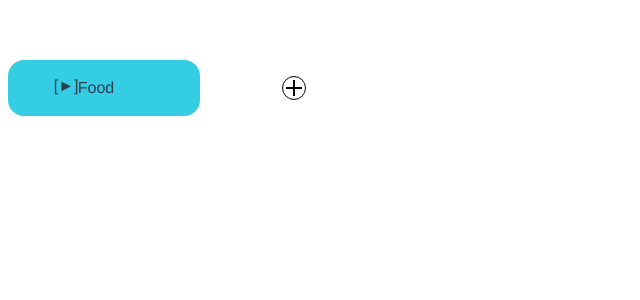
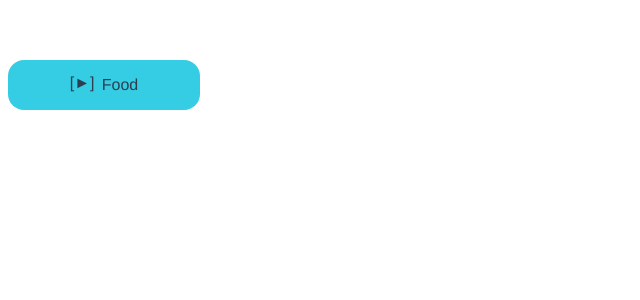
Before and after one commit to AlexKopylov/Vue-test, a Vue app: page / in a window 1280 px wide. Shown: the top 300 px of the page, without its empty margins (0-640 px from the left). Built offline with nearby package versions, Linux system fonts and the light colour scheme.

Commit message:
c1: second commit

```diff
--- a/src/components/tree.vue
+++ b/src/components/tree.vue
@@ -14,10 +14,10 @@
         [{{ isOpen ? '&#9660;' : '&#9658;' }}]
       </span>
       {{ node.name }}
-      <button
-          class="btn"
-          @click="$emit('add-item', node)"
-      ></button>
+<!--      <button-->
+<!--          class="btn"-->
+<!--          @click="$emit('add-item', node)"-->
+<!--      ></button>-->
     </div>
     <ul class="node__list" v-show="isOpen" v-if="isFolder">
       <tree
@@ -105,7 +105,9 @@ export default {
   justify-content: flex-start;
 }
 .node__list li  {
-
+  width: 2rem;
+  position: relative;
+  top: -10px;
 }
 .node__list .btn {
   left: 0;
@@ -115,9 +117,10 @@ export default {
   display: block;
   width: 1rem;
   height: 1rem;
-  margin-right: .5rem;
   position: relative;
   top: -3px;
+  cursor: pointer ;
+  margin-right: 1rem;
 }
 
 .btn {
```
